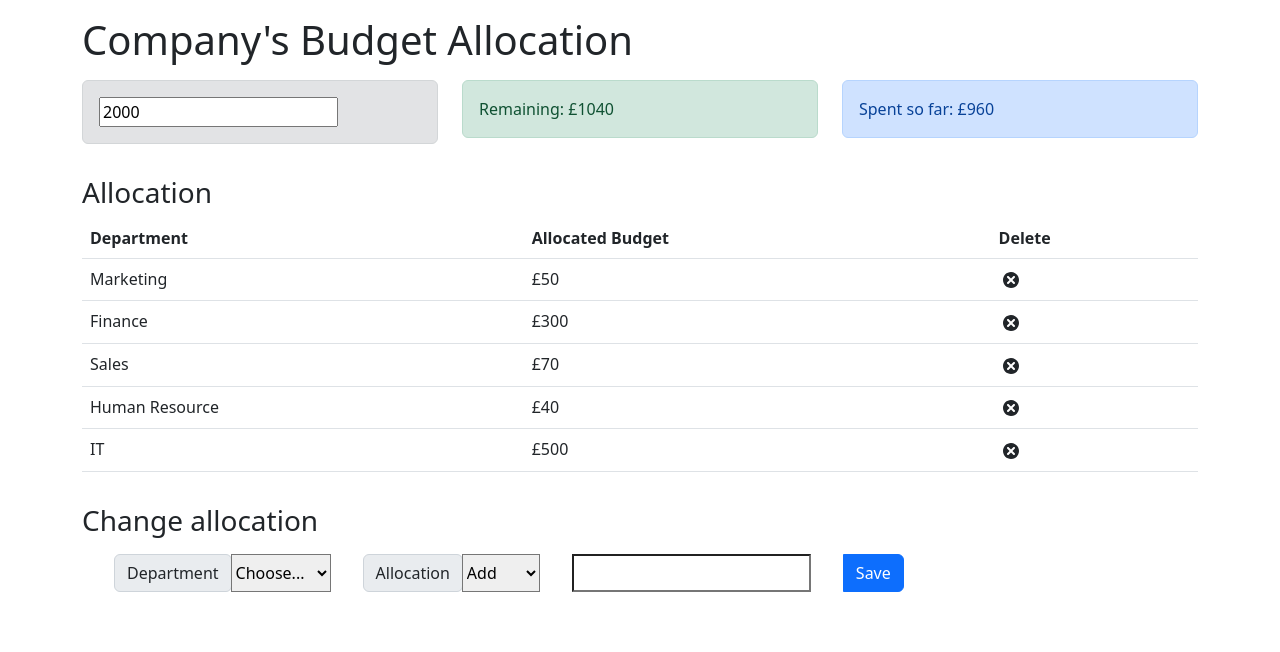
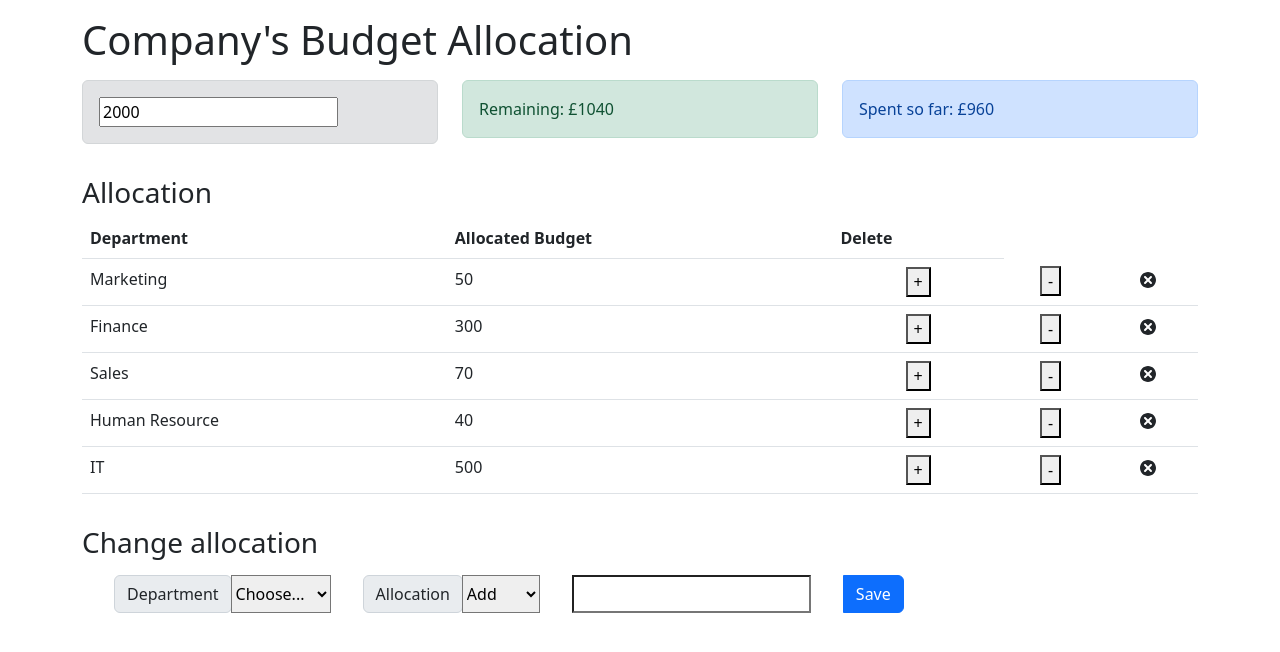
Before and after one commit to Pallavi7597/reactbudgetapp, a React (Create React App) app: page / in a window 1280 px wide. Shown: the top 652 px of the page. Built offline with nearby package versions, Linux system fonts and the light colour scheme.

Commit message:
Update ExpenseItem.js

```diff
--- a/src/components/ExpenseItem.js
+++ b/src/components/ExpenseItem.js
@@ -3,7 +3,7 @@
 import { AppContext } from '../context/AppContext';
 
 const ExpenseItem = (props) => {
-	const { dispatch } = useContext(AppContext);
+	const { dispatch, currency } = useContext(AppContext);
 
 	const handleDeleteExpense = () => {
 		dispatch({
@@ -12,11 +12,38 @@
 		});
 	};
 
+	const increaseAllocation = (name) => {
+		const expense = {
+			name: name,
+			cost: 10,
+		};
+
+		dispatch({
+			type: 'ADD_EXPENSE',
+			payload: expense
+		});
+
+	}
+
+	const decreaseAllocation = (name) => {
+		// alert()
+		const expense = {
+			name: name,
+			cost: 10,
+		};
+		dispatch({
+			type: 'RED_EXPENSE',
+			payload: expense
+		});
+	}
+
 	return (
 		<tr>
 		<td>{props.name}</td>
-		<td>£{props.cost}</td>
-		<td><TiDelete size='1.5em' onClick={handleDeleteExpense}></TiDelete></td>
+		<td>{currency}{props.cost}</td>
+		<td align="center"><button onClick={event=> increaseAllocation(props.name)}>+</button></td>
+		<td align="center"><button onClick={event=> decreaseAllocation(props.name)}>-</button></td>
+		<td align="center"><TiDelete size='1.5em' onClick={handleDeleteExpense}></TiDelete></td>
 		</tr>
 	);
 };
```
